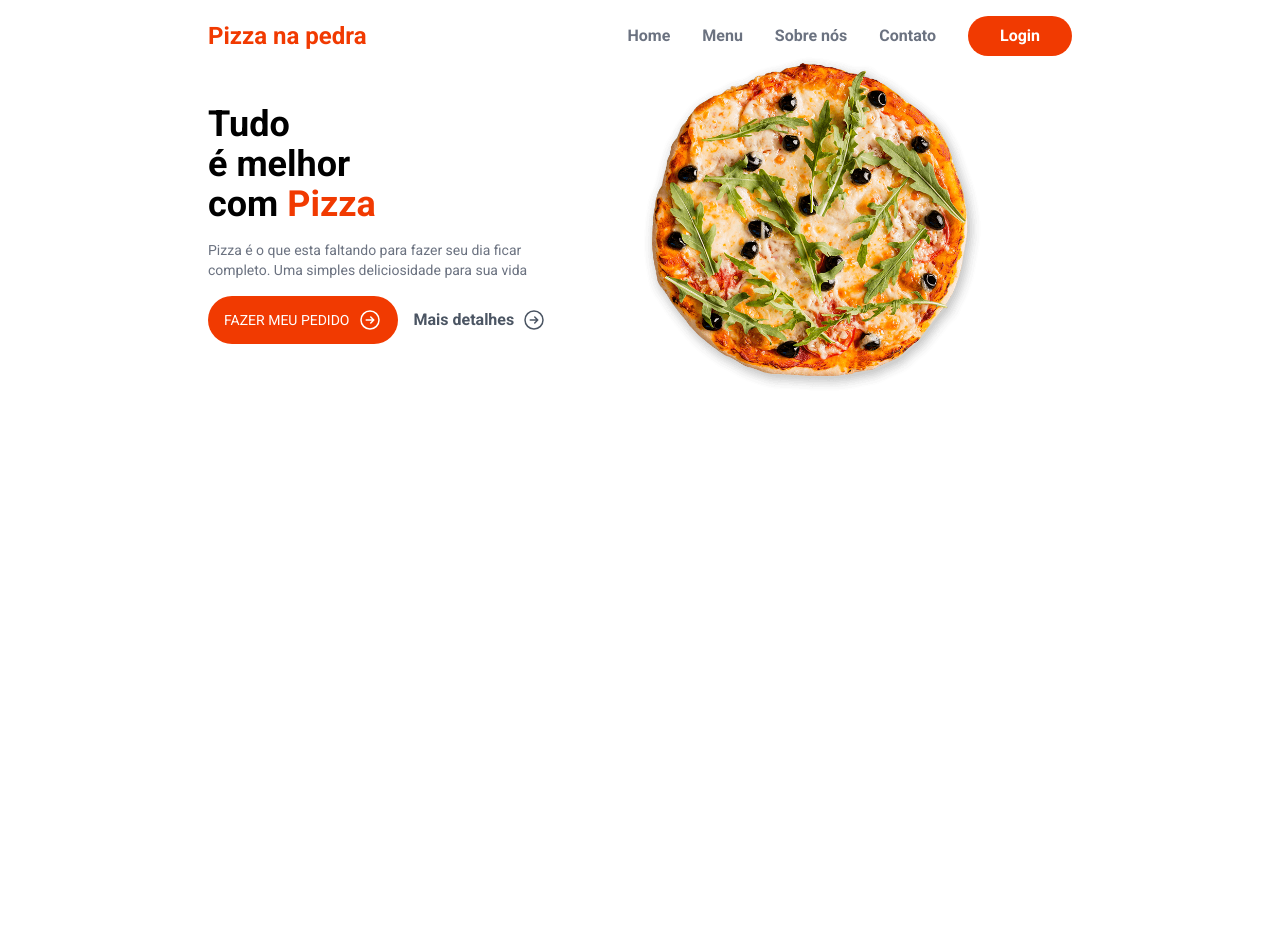
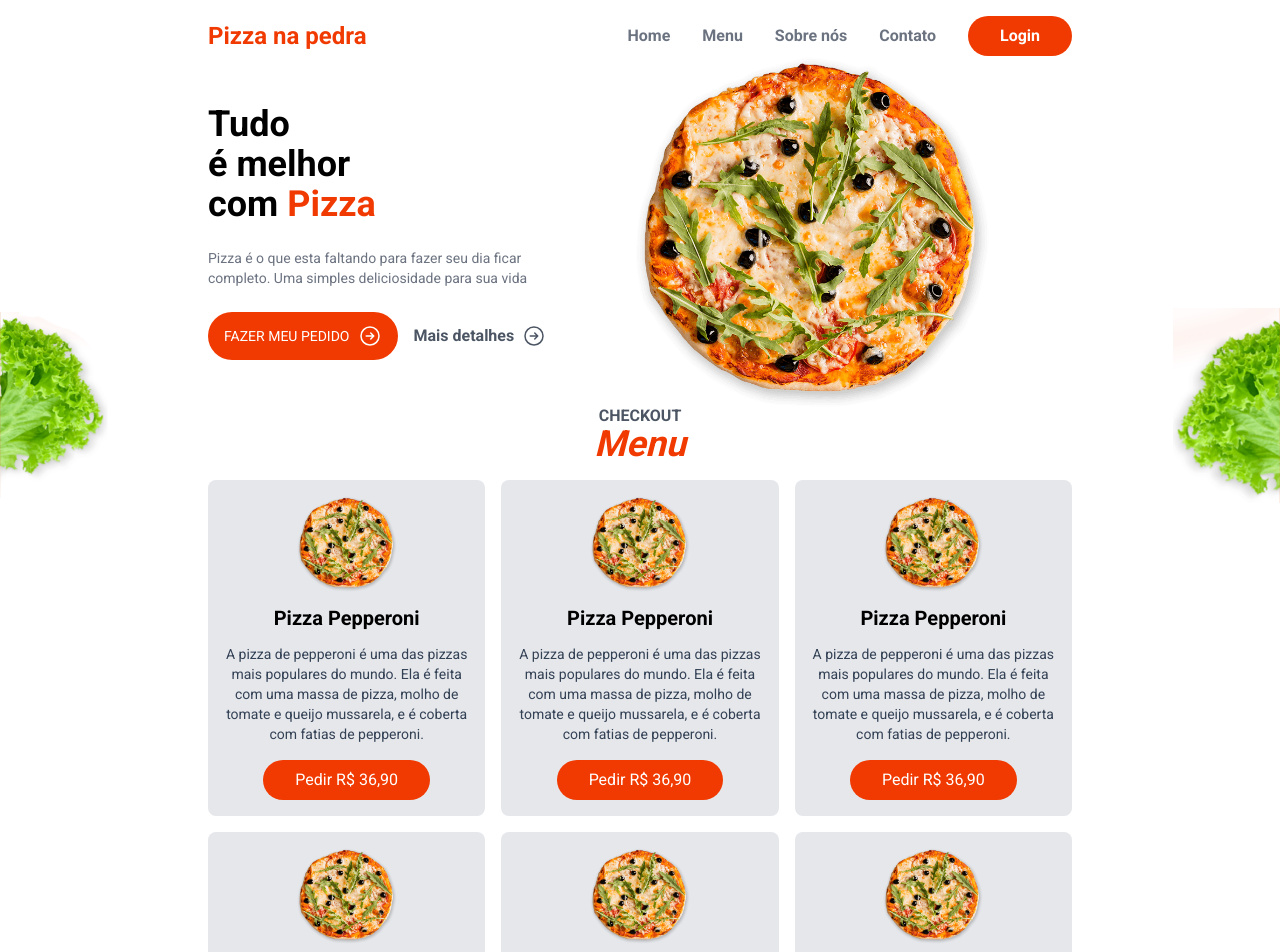
Before and after one commit to leonardocintra/pizza-app, a Next.js app: page / in a window 1280 px wide. Shown: the top 952 px of the page. Before the commit the page ends 800 px from the top, so only its background shows below. Built offline with nearby package versions, Linux system fonts and the light colour scheme.

Commit message:
✨ feat: menu item

```diff
--- a/src/app/components/layout/Hero.tsx
+++ b/src/app/components/layout/Hero.tsx
@@ -9,7 +9,7 @@ export default function Hero() {
           Tudo <br /> é melhor <br /> com {" "}
           <span className="text-primary">Pizza</span>
         </h1>
-        <p className="my-4 text-gray-500 text-sm">
+        <p className="my-6 text-gray-500 text-sm">
           Pizza é o que esta faltando para fazer seu dia ficar completo. Uma
           simples deliciosidade para sua vida
         </p>
--- /dev/null
+++ b/src/app/components/layout/HomeMenu.tsx
@@ -0,0 +1,34 @@
+import Image from "next/image";
+import MenuItem from "../menu/MenuItem";
+
+export default function HomeMenu() {
+  return (
+    <section>
+      <div className="absolute left-0 right-0 w-full justify-start">
+        <div className="h-48 w-48 absolute left-0 text-left -top-24 -z-10">
+          <Image src={"/salada1.png"} alt="alface 1" width={109} height={189} />
+        </div>
+        <div className="h-48 absolute -top-[100px] right-0 -z-10">
+          <Image src={"/salada2.png"} alt="alface 2" width={107} height={195} />
+        </div>
+      </div>
+      <div className="text-center mb-4">
+        <h3 className="uppercase text-gray-600 font-semibold leading-4">
+          Checkout
+        </h3>
+
+        <h2 className="text-primary font-bold text-4xl italic">Menu</h2>
+      </div>
+      <div className="grid grid-cols-3 gap-4">
+        <MenuItem />
+        <MenuItem />
+        <MenuItem />
+        <MenuItem />
+        <MenuItem />
+        <MenuItem />
+        <MenuItem />
+        <MenuItem />
+      </div>
+    </section>
+  );
+}
--- /dev/null
+++ b/src/app/components/menu/MenuItem.tsx
@@ -0,0 +1,22 @@
+import Image from "next/image";
+
+export default function MenuItem() {
+  return (
+    <div className="bg-gray-200 hover:bg-gray-50 p-4 rounded-lg text-center transition-all hover:shadow-lg hover:shadow-black/75">
+      <div className="text-center">
+        <Image src={"/pizza.png"} alt="pizza" width={100} height={100} className="max-h-auto max-h-24 block mx-auto" />
+      </div>
+
+      <h4 className="font-semibold my-3 text-xl">Pizza Pepperoni</h4>
+
+      <p className="text-slate-700 text-sm">
+        A pizza de pepperoni é uma das pizzas mais populares do mundo. Ela é
+        feita com uma massa de pizza, molho de tomate e queijo mussarela, e é
+        coberta com fatias de pepperoni.
+      </p>
+      <button className="bg-primary text-white rounded-full px-8 py-2 mt-4">
+        Pedir R$ 36,90
+      </button>
+    </div>
+  );
+}
--- a/src/app/page.tsx
+++ b/src/app/page.tsx
@@ -1,11 +1,13 @@
 import Header from "./components/layout/Header";
 import Hero from "./components/layout/Hero";
+import HomeMenu from "./components/layout/HomeMenu";
 
 export default function Home() {
   return (
     <>
       <Header />
       <Hero />
+      <HomeMenu />
     </>
   );
 }
```
